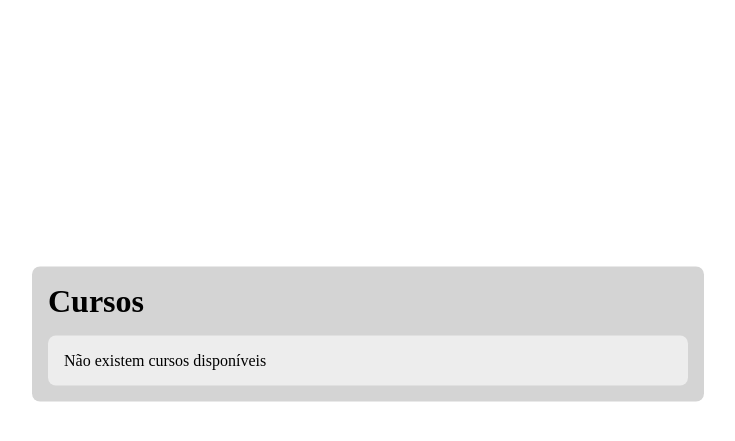
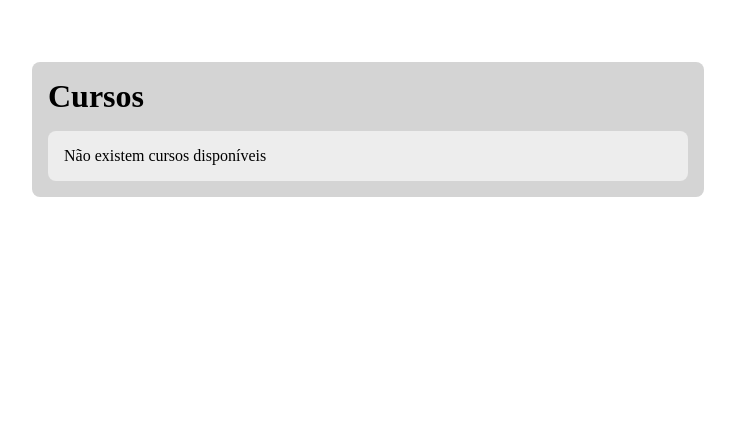
Before and after one commit to adrian5g/TSI-2024.1, a Django app: template Interface Web e Mobile/aula5/site04/core/templates/cursos.html in a window 1280 px wide. Shown: the part 66-507 px from the top of the page, without its empty margins (272-1007 px from the left). Run offline with Django 5.2, Linux system fonts and the light colour scheme; the template is opened without the code that fills it, so the values that code supplies are empty.

Commit message:
update 14/12/2024

```diff
--- a/Interface Web e Mobile/aula5/site04/core/static/cursos.css
+++ b/Interface Web e Mobile/aula5/site04/core/static/cursos.css
@@ -1,8 +1,8 @@
 .container {
   position: absolute;
-  top: 50%;
+  top: 8rem;
   left: 50%;
-  transform: translate(-50%, -50%);
+  transform: translate(-50%, 0);
   background-color: #d4d4d4;
   padding: 1rem;
   width: 50%;
```
Also changed, not shown: Interface Web e Mobile/aula5/site04/db.sqlite3.
